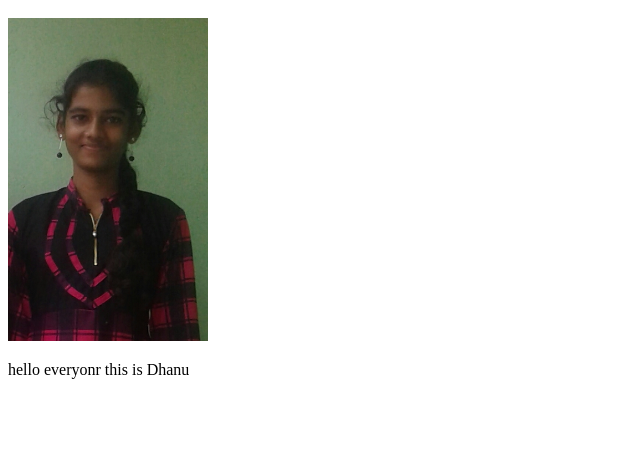
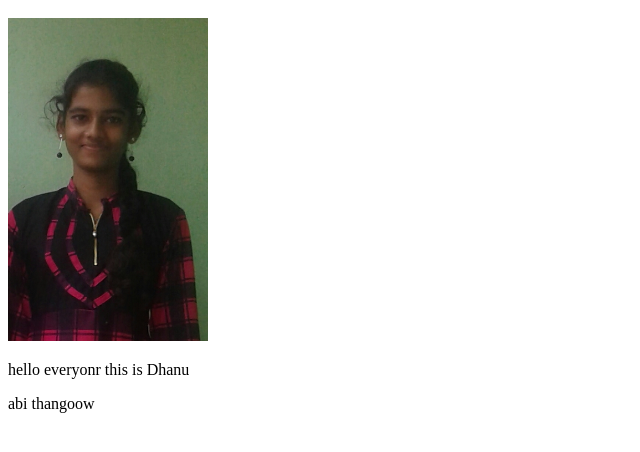
Before and after one commit to DhanushaMahendran/FIRST-PROJECT, a plain HTML site: page index.html in a window 1280 px wide. Shown: the part 120-572 px from the top of the page, without its empty margins (0-640 px from the left). Drawn offline with Linux system fonts and the light colour scheme.

Commit message:
added paragraph

```diff
--- a/index.html
+++ b/index.html
@@ -10,5 +10,6 @@
     <h1>abiyoow</h1>
     <img width="200px" src="profile.jpg" alt="">
     <p>hello everyonr this is Dhanu</p>
+    <p>abi thangoow</p>
 </body>
 </html>
```
